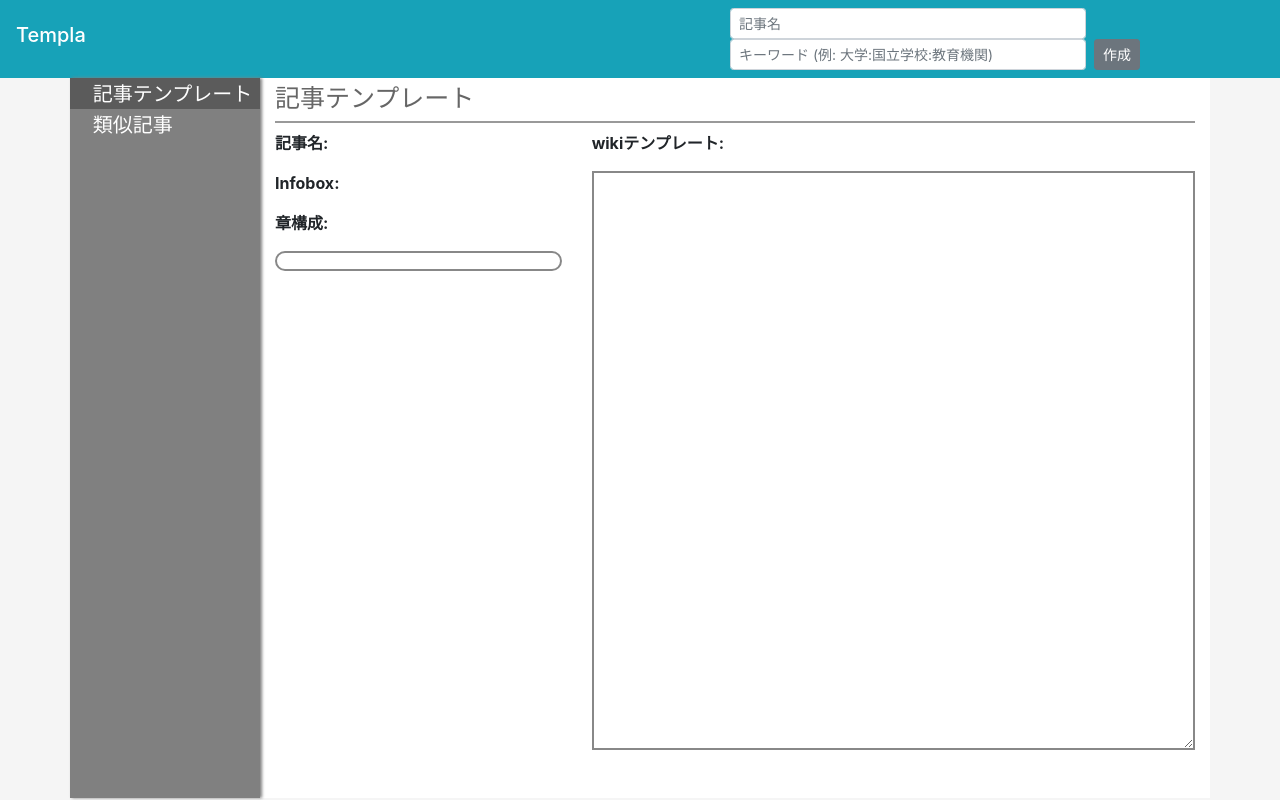
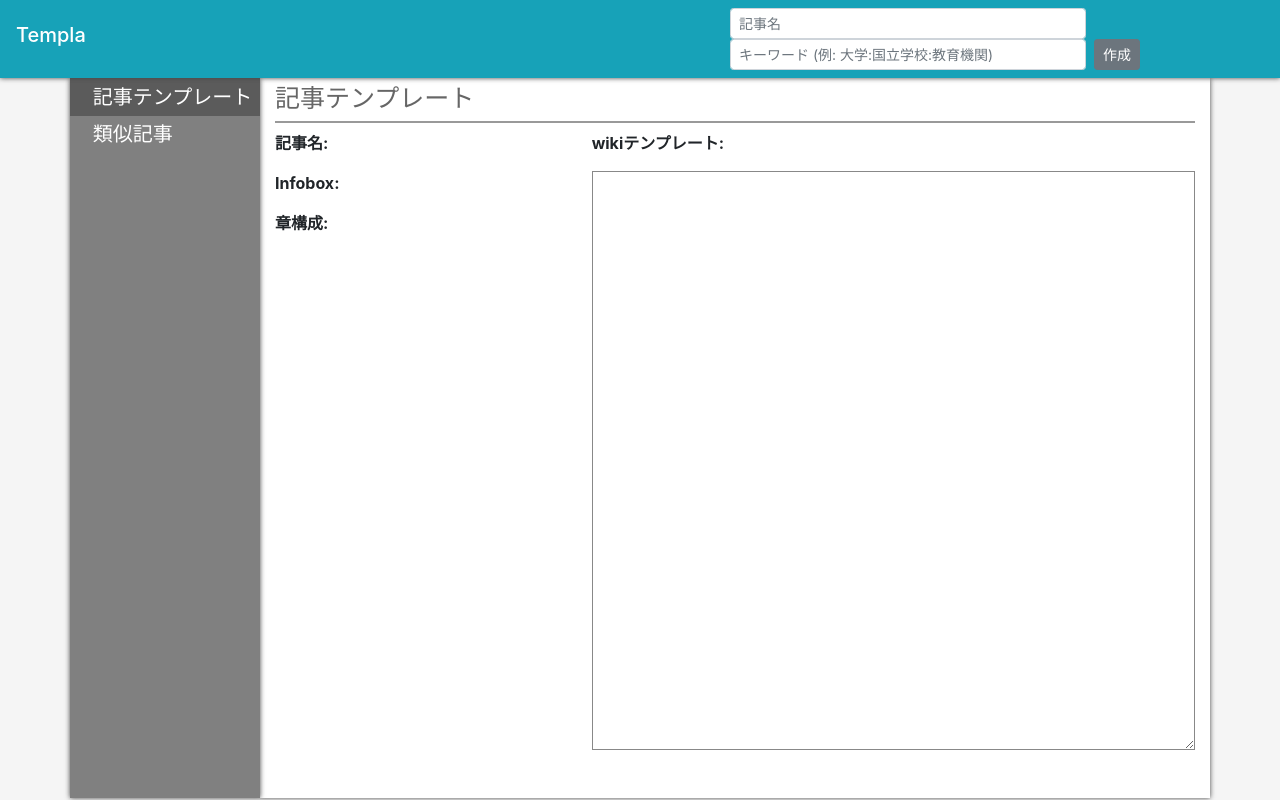
Before and after one commit to HiromuIshikawa/wikiplate, a Vue app in the folder frontend/: page / in a window 1280 px wide. Built offline with nearby package versions, Linux system fonts and the light colour scheme.

Commit message:
Fix some stylesheet about shadow

```diff
--- a/frontend/src/App.vue
+++ b/frontend/src/App.vue
@@ -64,19 +64,27 @@ export default {
   .main-row {
     height: 100%;
   }
+  .navbar {
+    box-shadow: 0px 0px 5px #444;
+    z-index: 3;
+  }
   div.sidebar-col {
     padding: 0;
     height: 100%;
     background-color: gray;
-    box-shadow: 2px 0px 3px gray;
+    box-shadow: 0px 0px 5px #444;
+    z-index: 2;
   }
   div.main-content-col {
     padding-top: 5px;
     height: 100%;
+    box-shadow: 0px 0px 5px #444;
+    z-index: 1;
   }
   div.loading-col {
     height: 100%;
-    background-color: #eee;
+    box-shadow: 0px 0px 5px #444;
+    z-index: 1;
   }
   .main-content-col h1 {
     color: #666;
--- a/frontend/src/components/SideBar.vue
+++ b/frontend/src/components/SideBar.vue
@@ -16,10 +16,12 @@ export default {
   .sidebar-item {
     background-color: gray;
     padding-left: 12%;
-    padding-top: 0.5%;
+    padding-top: 2%;
+    padding-bottom: 2%;
     font-size: 20px;
     color: white;
     cursor: pointer;
+    transition: background-color 0.3s;
   }
 
   .sidebar-item:hover {
--- a/frontend/src/components/TemplateEditor.vue
+++ b/frontend/src/components/TemplateEditor.vue
@@ -6,7 +6,7 @@
         <p><b>記事名:</b> {{ sharedTemplate.title }}</p>
         <p><b>Infobox:</b> <a :href="url" target="_blank">{{ sharedTemplate.infobox.title }}</a></p>
         <p><b>章構成:</b></p>
-        <div class="section-table">
+        <div v-show="sectionFlag" class="section-table">
           <div v-for="(section, index) in sharedTemplate.sections" :key="section">{{index+1}}. {{section}}</div>
         </div>
       </b-col>
@@ -30,6 +30,13 @@ export default {
   computed: {
     url: function () {
       return this.sharedTemplate.infobox.url
+    },
+    sectionFlag: function () {
+      if (this.sharedTemplate.sections.length > 0) {
+        return true
+      } else {
+        return false
+      }
     }
   }
 }
@@ -46,12 +53,13 @@ export default {
   .section-table {
     margin-right: 0;
     padding: 0.5em 1em;
-    border: solid 2px #888;
+    border: solid 1px #888;
+    background-color: rgb(248, 249, 250);
     border-radius: 10px;
   }
   textarea {
     width: 100%;
     height: 90%;
-    border: solid 2px #888;
+    border: solid 1px #888;
   }
 </style>
```
